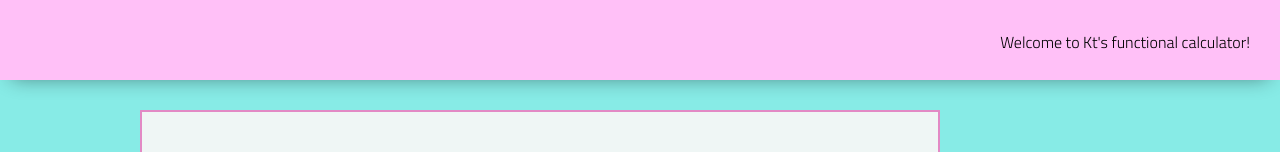
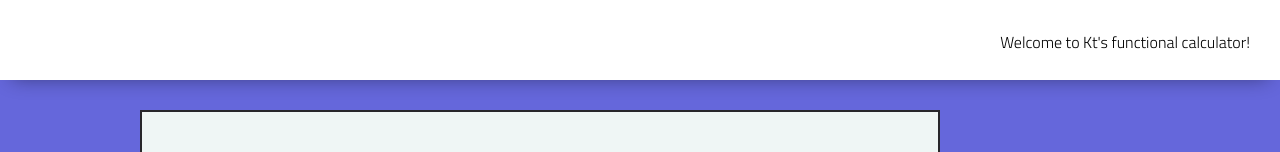
Before and after one commit to katiejonesyo/lab-03b-calculator, a plain HTML site: page index.html in a window 1280 px wide. Shown: the top 152 px of the page. Drawn offline with Linux system fonts and the light colour scheme.

Commit message:
updated again

```diff
--- a/styles/style.css
+++ b/styles/style.css
@@ -1,8 +1,8 @@
 body {
     /* https://coolors.co/generate and click export -> scss to get the colors to copy and paste below*/
-    --color1: rgb(226, 138, 197);
-    --color2: rgb(217, 167, 233);
-    --color3: rgb(239, 173, 241);
+    --color1: rgb(40, 39, 43);
+    --color2: rgb(10, 10, 10);
+    --color3: rgb(0, 0, 0);
     --color4: hsla(187, 41%, 94%, 1);
     --color5: hsla(170, 28%, 95%, 1);
 
@@ -18,7 +18,7 @@ body {
     --footer-height: 25px;
 
     font-family: 'Titillium Web', sans-serif;
-    background-color: #87ebe6;
+    background-color: #6567db;
 }
 
 main {
@@ -46,7 +46,7 @@ section {
 header {
     display: flex;
     justify-content: flex-end;
-    background-color:rgb(255, 192, 247);
+    background-color:rgb(255, 255, 255);
     height: var(--header-height);
     box-shadow: var(--shadow);
 }
```
